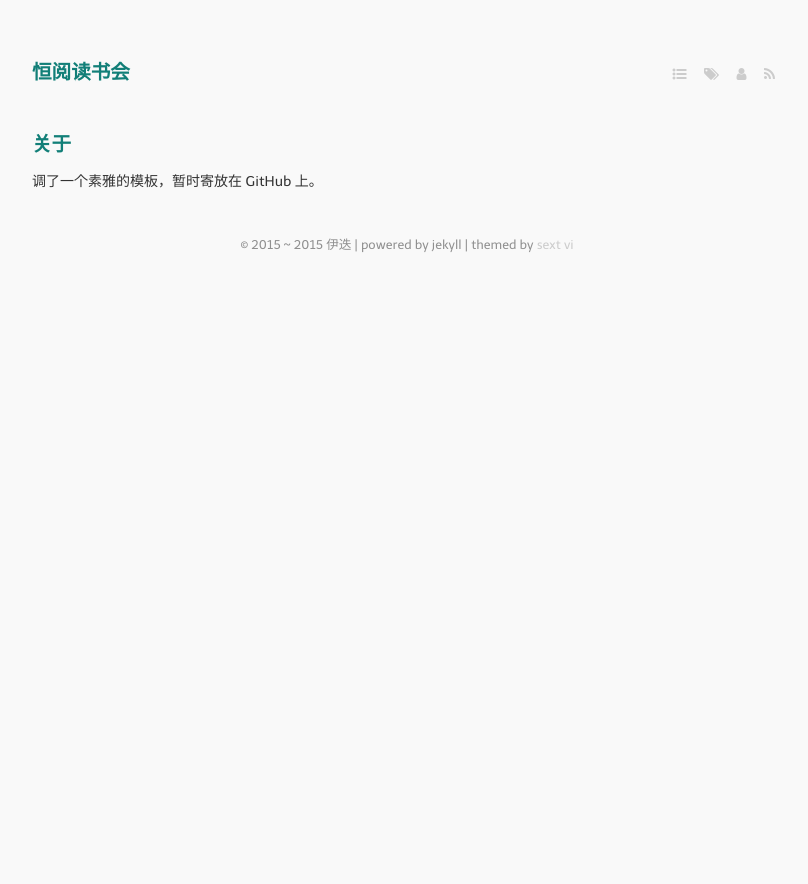
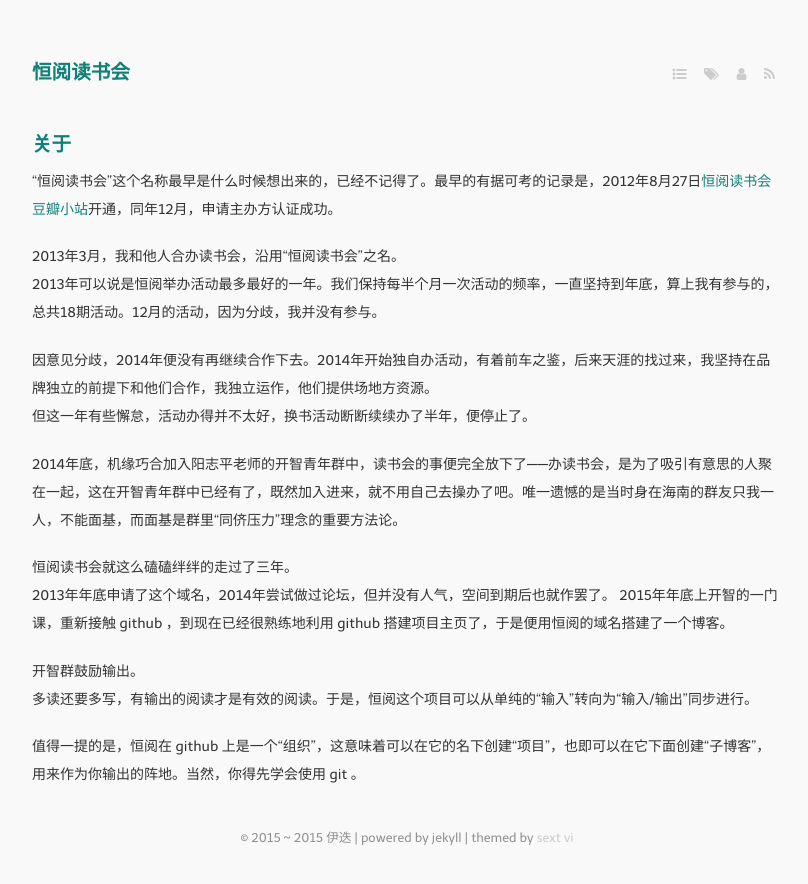
Before and after one commit to HengYueDuShuHui/HengYueDuShuHui.github.io, a Jekyll site: the page built from about.markdown, in a window 1280 px wide. Shown: the top 884 px of the page, without its empty margins (233-1041 px from the left). Built offline with Jekyll 4.4.1, drawn with Linux system fonts in a browser that asks for light colours; nearby versions of some CDN libraries; some web fonts are replaced; Markdown is read by kramdown in place of the engine named in the settings.

Commit message:
update about

```diff
--- a/_config.yml
+++ b/_config.yml
@@ -9,15 +9,15 @@ atom-baseurl: "http://HengYueDuShuHui.com"
 disqus: ""
 
 navigations:
-  - title: Archive
+  - title: 存档
     class: fa fa-list-ul
     href: /archive.html
-  - title: Tags
+  - title: 标签
     class: fa fa-tags
     href: /tags.html
-  - title: About
+  - title: 关于
     class: fa fa-user
     href: /about.html
-  - title: Subscribe
+  - title: 订阅
     class: fa fa-rss
     href: /atom.xml
--- a/about.markdown
+++ b/about.markdown
@@ -3,4 +3,20 @@ title: 关于
 layout: page
 ---
 
-调了一个素雅的模板，暂时寄放在 GitHub 上。
+“恒阅读书会”这个名称最早是什么时候想出来的，已经不记得了。最早的有据可考的记录是，2012年8月27日[恒阅读书会豆瓣小站](http://site.douban.com/hengyuedushuhui/)开通，同年12月，申请主办方认证成功。
+
+2013年3月，我和他人合办读书会，沿用“恒阅读书会”之名。
+2013年可以说是恒阅举办活动最多最好的一年。我们保持每半个月一次活动的频率，一直坚持到年底，算上我有参与的，总共18期活动。12月的活动，因为分歧，我并没有参与。
+
+因意见分歧，2014年便没有再继续合作下去。2014年开始独自办活动，有着前车之鉴，后来天涯的找过来，我坚持在品牌独立的前提下和他们合作，我独立运作，他们提供场地方资源。
+但这一年有些懈怠，活动办得并不太好，换书活动断断续续办了半年，便停止了。
+
+2014年底，机缘巧合加入阳志平老师的开智青年群中，读书会的事便完全放下了——办读书会，是为了吸引有意思的人聚在一起，这在开智青年群中已经有了，既然加入进来，就不用自己去操办了吧。唯一遗憾的是当时身在海南的群友只我一人，不能面基，而面基是群里“同侪压力”理念的重要方法论。
+
+恒阅读书会就这么磕磕绊绊的走过了三年。
+2013年年底申请了这个域名，2014年尝试做过论坛，但并没有人气，空间到期后也就作罢了。  2015年年底上开智的一门课，重新接触 github ，到现在已经很熟练地利用 github 搭建项目主页了，于是便用恒阅的域名搭建了一个博客。
+
+开智群鼓励输出。
+多读还要多写，有输出的阅读才是有效的阅读。于是，恒阅这个项目可以从单纯的“输入”转向为“输入/输出”同步进行。
+
+值得一提的是，恒阅在 github 上是一个“组织”，这意味着可以在它的名下创建“项目”，也即可以在它下面创建“子博客”，用来作为你输出的阵地。当然，你得先学会使用 git 。
```
Also changed, not shown: favicon.ico (added).
